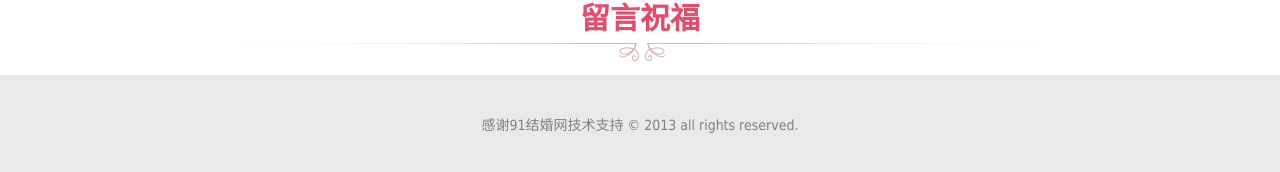
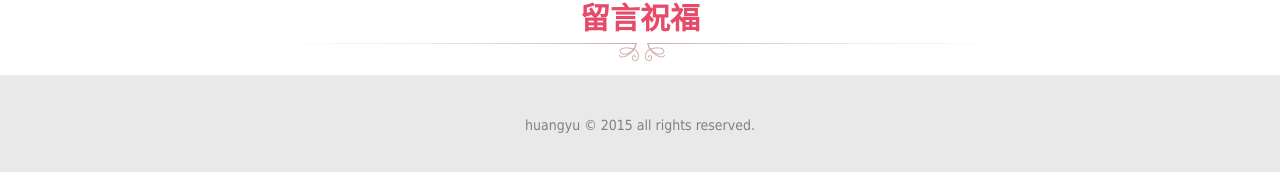
Before and after one commit to huangyu186/rainbow, a Jekyll site: the page built from index.html, in a window 1280 px wide and 900 px high, scrolled down 2437 px. Shown: the part 725-897 px from the top of the window. Built offline with Jekyll 4.4.1, drawn with Linux system fonts in a browser that asks for light colours; Markdown is read by kramdown in place of the engine named in the settings; comment, search, counter and statistics services are not loaded.

Commit message:
Update footer.html

```diff
--- a/_includes/footer.html
+++ b/_includes/footer.html
@@ -1,3 +1,3 @@
 <footer>
-  <a href="http://www.91wedding.com" target="_blank">感谢91结婚网技术支持</a> &copy; 2013 all rights reserved.
+  <a href="http://www.gh-love.com" target="_blank">huangyu</a> &copy; 2015 all rights reserved.
 </footer>
```
